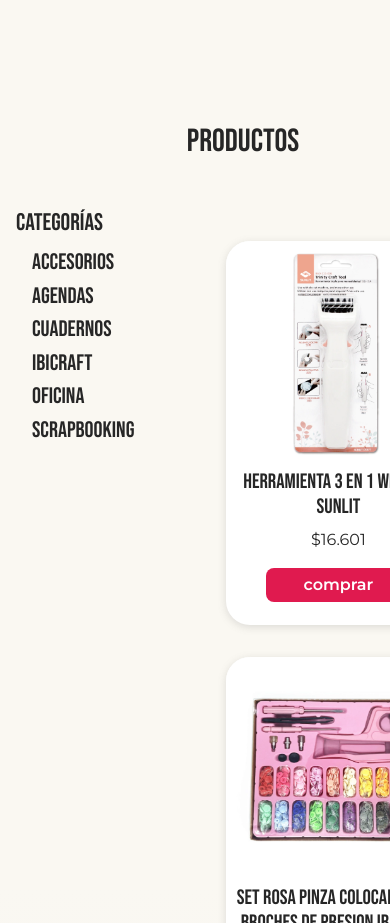
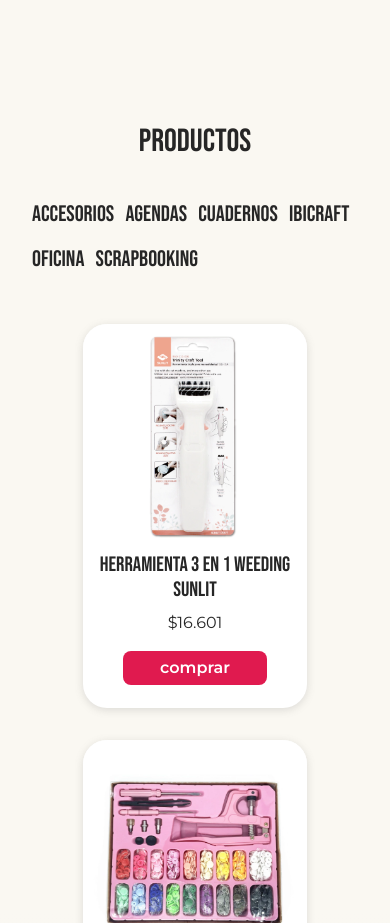
Before and after one commit to SchusterCA/Mystica-web, a website: page pages/productos.html in a window 390 px wide. Shown: the part 940-1863 px from the top of the page. Drawn offline with nearby package versions, Linux system fonts and the light colour scheme.

Commit message:
cambios -resp-productos

```diff
--- a/scss/internas/productos.scss
+++ b/scss/internas/productos.scss
@@ -4,12 +4,19 @@
 .containter__productos {
   display: flex;
   gap: 3rem;
+  @include m.mobile {
+    display: block;
+    gap: 1rem;
+  }
 }
 
 .productos_h {
   text-align: center;
   margin-left: 6rem;
   margin-bottom: 3rem;
+  @include m.mobile {
+    margin: auto;
+  }
 }
 
 .aside__a {
@@ -18,4 +25,17 @@
 
 .aside_h {
   margin-left: 1rem;
+  @include m.mobile {
+    visibility:hidden ;
+  }
+
 }
+
+.aside__navul {
+    @include m.mobile {
+      display: flex;
+      flex-wrap: wrap;
+      gap: 0.7rem;
+
+   }
+}
```
Also changed, not shown: pages/productos.html (+1 -1 lines), css/internas/productos.css, css/main.css, 2 other files.
